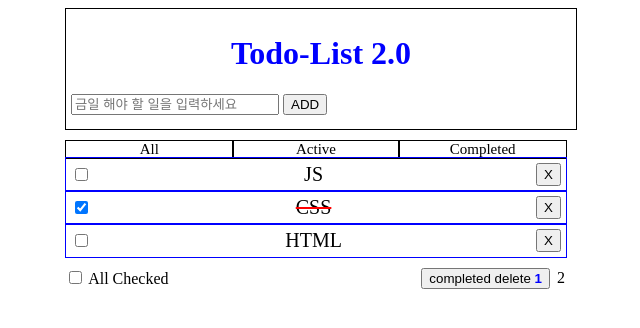
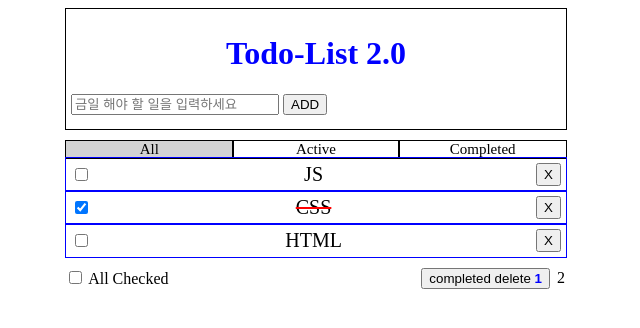
Before and after one commit to nayounho/todos2.0, a plain HTML site: page index.html in a window 1280 px wide. Shown: the whole page, without its empty margins (325-965 px from the left). Drawn offline with Linux system fonts and the light colour scheme.

Commit message:
nav color  변경

```diff
--- a/style.css
+++ b/style.css
@@ -5,7 +5,7 @@
 
 header {
   border: 1px solid #000;
-  width: 500px;
+  width: 490px;
   height: 110px;
   padding: 5px;
 }
@@ -38,6 +38,10 @@ main {
   display: inline-block;
   outline: 1px solid #000;
   width: 100%;
+}
+
+.nav > li.active {
+  background-color: lightgray;
 }
 
 .todos {
```
